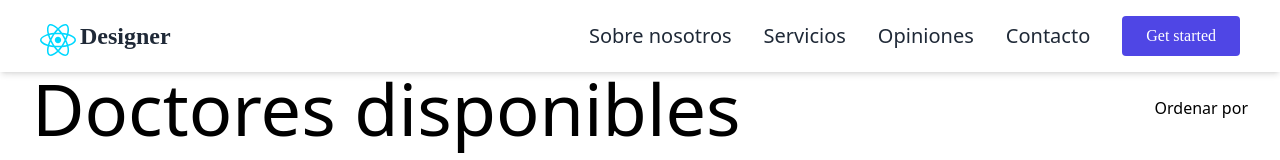
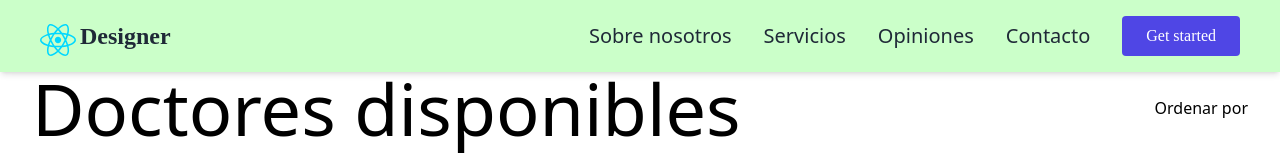
Before and after one commit to ValeriaZampetti/Psico-vivir, a React (Vite) app: page /psico in a window 1280 px wide. Shown: the top 160 px of the page. Built offline with nearby package versions, Linux system fonts and the light colour scheme; no server answers; the database is empty.

Commit message:
changed color

```diff
--- a/src/components/navigation/LandingHeader.tsx
+++ b/src/components/navigation/LandingHeader.tsx
@@ -13,7 +13,7 @@ function LandingHeader() {
   let [open, setOpen] = useState(false);
   return (
     <nav className="shadow-md w-full fixed top-0 left-0 z-[99]">
-      <header className="md:flex items-center justify-between bg-white py-4 md:px-10 px-7">
+      <header className="md:flex items-center justify-between bg-secondary py-4 md:px-10 px-7">
         <div
           className="font-bold text-2xl cursor-pointer flex items-center font-[Poppins]
     text-gray-800"
@@ -33,7 +33,7 @@ function LandingHeader() {
 
         <ul
           className={`md:flex md:items-center md:pb-0 pb-12 absolute md:static
-          bg-white md:z-auto z-[-1] left-0 w-full md:w-auto md:pl-0 pl-9 transition-all duration-500 ease-in ${
+          bg-secondary md:z-auto z-[-1] left-0 w-full md:w-auto md:pl-0 pl-9 transition-all duration-500 ease-in ${
             open ? "top-18 " : "top-[-20rem]"
           }`}
         >
```
